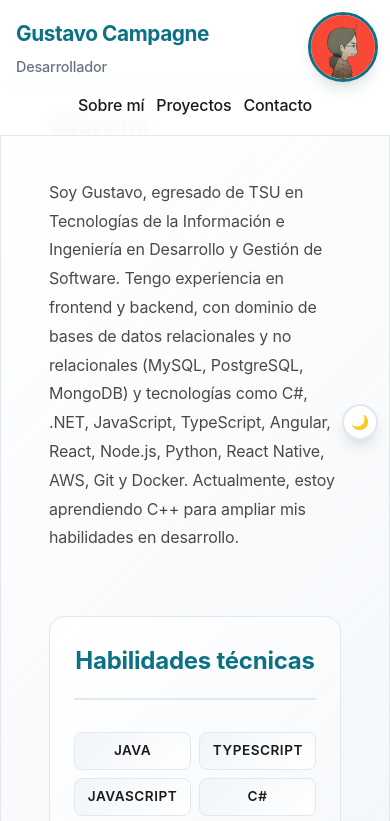
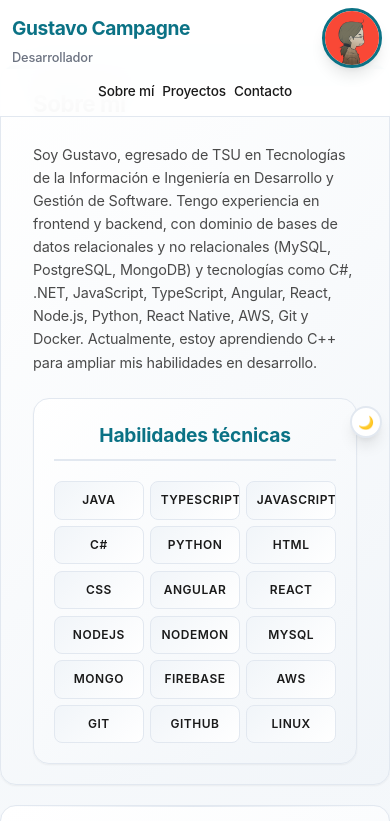
Before and after one commit to GooseCampagne/portfolio.github.io, a plain HTML site: page index.html in a window 390 px wide. Shown: the top 821 px of the page. Drawn offline with Linux system fonts and the light colour scheme.

Commit message:
responsive design

```diff
--- a/styles.css
+++ b/styles.css
@@ -44,6 +44,9 @@ body {
   font-weight: 400;
   letter-spacing: -0.01em;
   transition: background 0.3s ease, color 0.3s ease;
+  -webkit-font-smoothing: antialiased;
+  -moz-osx-font-smoothing: grayscale;
+  text-rendering: optimizeLegibility;
 }
 
 .container {
@@ -52,30 +55,40 @@ body {
   padding: 0 2rem;
 }
 
-.profile-overlay {
-  position: fixed;
-  top: 1.5rem;
-  right: 1.5rem;
-  width: 100px;
-  height: 100px;
-  border-radius: 50%;
-  object-fit: cover;
-  border: 3px solid var(--accent);
-  z-index: 1000;
-  box-shadow: var(--shadow-lg);
-  transition: all 0.3s cubic-bezier(0.4, 0, 0.2, 1);
-  backdrop-filter: blur(10px);
-  background: rgba(255, 255, 255, 0.1);
+main {
+  padding: 8rem 0 4rem;
 }
 
-.dark .profile-overlay {
-  background: rgba(30, 41, 59, 0.1);
+section {
+  padding: 4rem 0;
+  position: relative;
 }
 
-.profile-overlay:hover {
-  transform: scale(1.1);
-  box-shadow: var(--shadow-xl);
-  border-color: var(--accent-light);
+section::before {
+  content: '';
+  position: absolute;
+  top: 0;
+  left: 0;
+  right: 0;
+  height: 1px;
+  background: linear-gradient(90deg, transparent, var(--border), transparent);
+}
+
+h2 {
+  font-size: 2rem;
+  margin-bottom: 2rem;
+  color: var(--text);
+  font-weight: 700;
+  letter-spacing: -0.02em;
+  position: relative;
+}
+
+h3 {
+  font-size: 1.25rem;
+  margin-bottom: 1rem;
+  color: var(--text);
+  font-weight: 600;
+  letter-spacing: -0.01em;
 }
 
 header {
@@ -88,6 +101,7 @@ header {
   right: 0;
   z-index: 100;
   backdrop-filter: blur(10px);
+  -webkit-backdrop-filter: blur(10px);
   transition: transform 0.3s cubic-bezier(0.4, 0, 0.2, 1), background 0.3s ease, border-color 0.3s ease;
 }
 
@@ -159,6 +173,32 @@ header.hidden {
   width: 100%;
 }
 
+.profile-overlay {
+  position: fixed;
+  top: 1.5rem;
+  right: 1.5rem;
+  width: 100px;
+  height: 100px;
+  border-radius: 50%;
+  object-fit: cover;
+  border: 3px solid var(--accent);
+  z-index: 1000;
+  box-shadow: var(--shadow-lg);
+  transition: all 0.3s cubic-bezier(0.4, 0, 0.2, 1);
+  backdrop-filter: blur(10px);
+  background: rgba(255, 255, 255, 0.1);
+}
+
+.dark .profile-overlay {
+  background: rgba(30, 41, 59, 0.1);
+}
+
+.profile-overlay:hover {
+  transform: scale(1.1);
+  box-shadow: var(--shadow-xl);
+  border-color: var(--accent-light);
+}
+
 .theme-toggle {
   position: fixed;
   top: 50%;
@@ -179,6 +219,9 @@ header.hidden {
   z-index: 1000;
   box-shadow: var(--shadow-lg);
   backdrop-filter: blur(10px);
+  -webkit-backdrop-filter: blur(10px);
+  -webkit-tap-highlight-color: transparent;
+  touch-action: manipulation;
 }
 
 .theme-toggle:hover {
@@ -198,44 +241,6 @@ header.hidden {
 
 .theme-toggle:hover .theme-icon {
   transform: rotate(180deg);
-}
-
-main {
-  padding: 8rem 0 4rem;
-}
-
-section {
-  padding: 4rem 0;
-  position: relative;
-}
-
-section::before {
-  content: '';
-  position: absolute;
-  top: 0;
-  left: 0;
-  right: 0;
-  height: 1px;
-  background: linear-gradient(90deg, transparent, var(--border), transparent);
-}
-
-h2 {
-  font-size: 2rem;
-  margin-bottom: 2rem;
-  color: var(--text);
-  font-weight: 700;
-  letter-spacing: -0.02em;
-  position: relative;
-}
-
-
-
-h3 {
-  font-size: 1.25rem;
-  margin-bottom: 1rem;
-  color: var(--text);
-  font-weight: 600;
-  letter-spacing: -0.01em;
 }
 
 .card {
@@ -287,7 +292,6 @@ h3 {
   margin-top: 4rem;
 }
 
-
 .skills h3 {
   color: var(--accent);
   text-align: center;
@@ -297,6 +301,16 @@ h3 {
   position: relative;
   padding-bottom: 1rem;
   border-bottom: 2px solid var(--border);
+}
+
+.projects {
+  background: linear-gradient(135deg, var(--card-bg) 0%, var(--bg-secondary) 100%);
+  border-radius: 16px;
+  padding: 3rem;
+  border: 1px solid var(--border);
+  box-shadow: var(--shadow-sm);
+  position: relative;
+  overflow: hidden;
 }
 
 
@@ -345,17 +359,6 @@ h3 {
 .badge:hover::before {
   left: 100%;
 }
-
-.projects {
-  background: linear-gradient(135deg, var(--card-bg) 0%, var(--bg-secondary) 100%);
-  border-radius: 16px;
-  padding: 3rem;
-  border: 1px solid var(--border);
-  box-shadow: var(--shadow-sm);
-  position: relative;
-  overflow: hidden;
-}
-
 
 .projects-grid {
   display: grid;
@@ -456,6 +459,8 @@ h3 {
   overflow: hidden;
   min-width: 120px;
   text-align: center;
+  -webkit-tap-highlight-color: transparent;
+  touch-action: manipulation;
 }
 
 .btn::before {
@@ -556,6 +561,8 @@ h3 {
   color: var(--text-muted);
   text-decoration: none;
   transition: color 0.3s ease, border-color 0.3s ease;
+  -webkit-tap-highlight-color: transparent;
+  touch-action: manipulation;
 }
 
 .social-icon:hover {
@@ -585,178 +592,74 @@ footer::before {
 }
 
 @media (max-width: 768px) {
-  .container {
-    padding: 0 1.5rem;
-  }
-
-  main {
-    padding-top: 6rem;
-  }
-
-  .profile-overlay {
-    width: 80px;
-    height: 80px;
-    top: 1rem;
-    right: 1rem;
-  }
-
-  header {
-    padding: 1.5rem 0;
-  }
-
-  .nav-container {
-    padding: 0 1.5rem;
-    flex-direction: column;
-    gap: 1rem;
-    align-items: flex-start;
-  }
-
-  .nav-brand h1 {
-    font-size: 1.5rem;
-  }
-
-  .nav-links {
-    gap: 1rem;
-    align-self: center;
-  }
-
-  h2 {
-    font-size: 1.75rem;
-  }
-
-  .hero p {
-    font-size: 1rem;
-  }
-
-  .hero {
-    padding: 2rem;
-  }
-
-  .skills {
-    padding: 2rem;
-  }
-
-  .projects {
-    padding: 2rem;
-  }
-
-  .tech-badges {
-    grid-template-columns: repeat(auto-fit, minmax(100px, 1fr));
-    gap: 0.75rem;
-  }
-
-  .projects-grid {
-    grid-template-columns: 1fr;
-    gap: 1.5rem;
-  }
-
-  .project-links {
-    flex-direction: column;
-  }
-
-  .social-links {
-    gap: 1rem;
-  }
-
-  .social-icon {
-    width: 2.5rem;
-    height: 2.5rem;
-    font-size: 1.2rem;
-  }
-
-  .btn {
-    text-align: center;
-  }
-
-  .theme-toggle {
-    right: 1rem;
-    width: 2.5rem;
-    height: 2.5rem;
-    font-size: 1rem;
-  }
+  .container { padding: 0 1rem; }
+  main { padding-top: 5rem; }
+  .profile-overlay { width: 70px; height: 70px; top: 0.75rem; right: 0.75rem; }
+  header { padding: 1rem 0; backdrop-filter: blur(20px); -webkit-backdrop-filter: blur(20px); }
+  .nav-container { padding: 0 1rem; flex-direction: column; gap: 0.75rem; align-items: flex-start; }
+  .nav-brand h1 { font-size: 1.4rem; margin-bottom: 0.125rem; }
+  .profession { font-size: 0.85rem; }
+  .nav-links { gap: 0.75rem; align-self: center; flex-wrap: wrap; justify-content: center; }
+  .nav-links a { font-size: 0.9rem; padding: 0.4rem 0; }
+  h2 { font-size: 1.6rem; margin-bottom: 1.5rem; }
+  h3 { font-size: 1.1rem; }
+  .hero { padding: 1.5rem; margin-bottom: 1.5rem; }
+  .hero p { font-size: 0.95rem; line-height: 1.7; }
+  .skills { padding: 1.5rem; margin-top: 2rem; }
+  .skills h3 { font-size: 1.3rem; margin-bottom: 1.5rem; padding-bottom: 0.75rem; }
+  .projects { padding: 1.5rem; }
+  .tech-badges { grid-template-columns: repeat(auto-fit, minmax(90px, 1fr)); gap: 0.5rem; margin-top: 0.75rem; }
+  .badge { padding: 0.6rem 0.8rem; font-size: 0.8rem; }
+  .projects-grid { grid-template-columns: 1fr; gap: 1.25rem; margin-top: 1.5rem; }
+  .project-card { padding: 1.5rem; }
+  .project-card h3 { font-size: 1.2rem; margin-bottom: 0.5rem; }
+  .project-card p { font-size: 0.9rem; margin-bottom: 1rem; }
+  .tech-tag { padding: 0.3rem 0.7rem; font-size: 0.75rem; }
+  .project-links { flex-direction: column; gap: 0.75rem; }
+  .btn { padding: 0.6rem 1.25rem; font-size: 0.85rem; min-width: 100px; }
+  .contact { padding-top: 1.5rem; }
+  .contact-info p { font-size: 1.1rem; margin-bottom: 1.25rem; }
+  .social-links { gap: 0.75rem; }
+  .social-icon { width: 2.25rem; height: 2.25rem; }
+  .social-icon svg { width: 20px; height: 20px; }
+  .theme-toggle { right: 0.75rem; width: 2.25rem; height: 2.25rem; font-size: 0.9rem; }
+  footer { padding: 1.5rem 0; }
+  footer p { font-size: 0.85rem; }
 }
 
 @media (max-width: 480px) {
-  section {
-    padding: 2.5rem 0;
-  }
-
-  main {
-    padding-top: 5rem;
-  }
-
-  .profile-overlay {
-    width: 70px;
-    height: 70px;
-    top: 0.75rem;
-    right: 0.75rem;
-  }
-
-  header {
-    padding: 1rem 0;
-  }
-
-  .nav-container {
-    padding: 0 1rem;
-    gap: 0.75rem;
-  }
-
-  .nav-brand h1 {
-    font-size: 1.3rem;
-  }
-
-  .profession {
-    font-size: 0.9rem;
-  }
-
-  .nav-links {
-    gap: 0.75rem;
-  }
-
-  h2 {
-    font-size: 1.5rem;
-  }
-
-  .tech-badges {
-    gap: 0.5rem;
-  }
-
-  .badge {
-    font-size: 0.85rem;
-    padding: 0.4rem 0.8rem;
-  }
-
-  .hero {
-    padding: 1.5rem;
-  }
-
-  .skills {
-    padding: 1.5rem;
-  }
-
-  .projects {
-    padding: 1.5rem;
-  }
-
-  .tech-badges {
-    grid-template-columns: repeat(auto-fit, minmax(90px, 1fr));
-    gap: 0.5rem;
-  }
-
-  .social-links {
-    gap: 0.75rem;
-  }
-
-  .social-icon {
-    width: 2.25rem;
-    height: 2.25rem;
-    font-size: 1rem;
-  }
-
-  .theme-toggle {
-    right: 0.75rem;
-    width: 2.25rem;
-    height: 2.25rem;
-    font-size: 0.9rem;
-  }
+  .container { padding: 0 0.75rem; }
+  section { padding: 2rem 0; }
+  main { padding-top: 4rem; }
+  .profile-overlay { width: 60px; height: 60px; top: 0.5rem; right: 0.5rem; }
+  header { padding: 0.75rem 0; }
+  .nav-container { padding: 0 0.75rem; gap: 0.5rem; }
+  .nav-brand h1 { font-size: 1.2rem; margin-bottom: 0.125rem; }
+  .profession { font-size: 0.8rem; }
+  .nav-links { gap: 0.5rem; }
+  .nav-links a { font-size: 0.85rem; padding: 0.3rem 0; }
+  h2 { font-size: 1.4rem; margin-bottom: 1.25rem; }
+  h3 { font-size: 1rem; }
+  .hero { padding: 1.25rem; margin-bottom: 1.25rem; }
+  .hero p { font-size: 0.9rem; line-height: 1.6; }
+  .skills { padding: 1.25rem; margin-top: 1.5rem; }
+  .skills h3 { font-size: 1.2rem; margin-bottom: 1.25rem; padding-bottom: 0.5rem; }
+  .projects { padding: 1.25rem; }
+  .tech-badges { grid-template-columns: repeat(auto-fit, minmax(80px, 1fr)); gap: 0.4rem; margin-top: 0.5rem; }
+  .badge { padding: 0.5rem 0.6rem; font-size: 0.75rem; }
+  .projects-grid { gap: 1rem; margin-top: 1.25rem; }
+  .project-card { padding: 1.25rem; }
+  .project-card h3 { font-size: 1.1rem; margin-bottom: 0.4rem; }
+  .project-card p { font-size: 0.85rem; margin-bottom: 0.8rem; }
+  .tech-tag { padding: 0.25rem 0.6rem; font-size: 0.7rem; }
+  .project-links { gap: 0.6rem; }
+  .btn { padding: 0.5rem 1rem; font-size: 0.8rem; min-width: 90px; }
+  .contact { padding-top: 1.25rem; }
+  .contact-info p { font-size: 1rem; margin-bottom: 1rem; }
+  .social-links { gap: 0.6rem; }
+  .social-icon { width: 2rem; height: 2rem; }
+  .social-icon svg { width: 18px; height: 18px; }
+  .theme-toggle { right: 0.5rem; width: 2rem; height: 2rem; font-size: 0.8rem; }
+  footer { padding: 1.25rem 0; }
+  footer p { font-size: 0.8rem; }
 }
```
